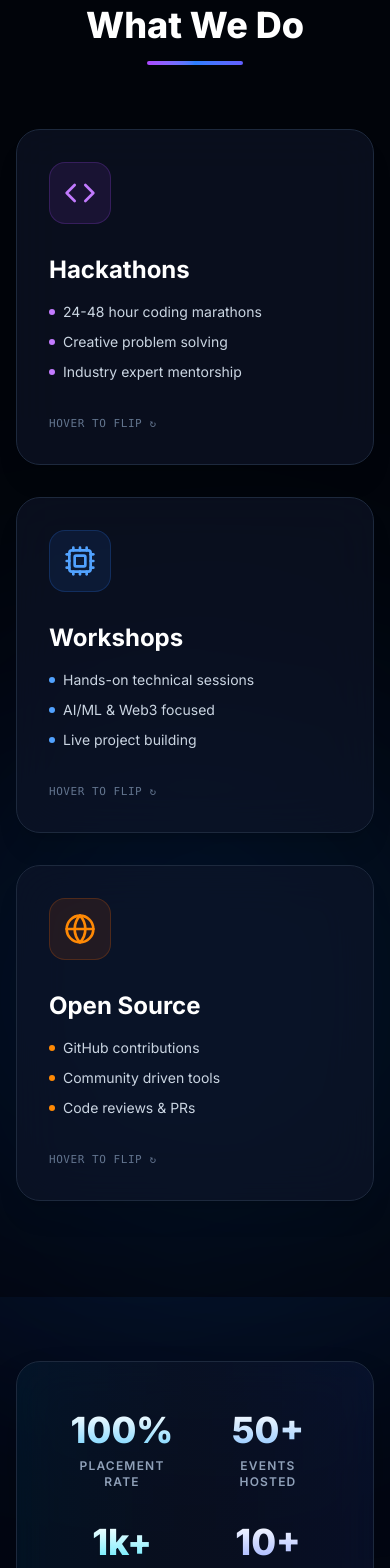
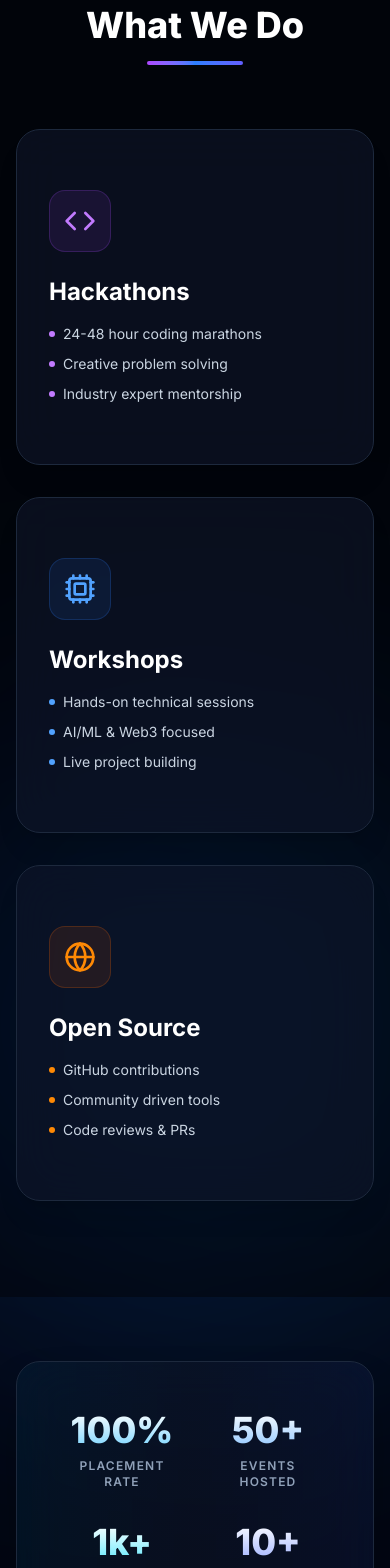
Before and after one commit to Prashant07-jaiswal/CSI_SRMCEM-X-D-CODERS-website-UI, a Next.js app: page / in a window 390 px wide. Shown: the part 960-2528 px from the top of the page. Built offline with nearby package versions, Linux system fonts and the light colour scheme.

Commit message:
feat: implement mobile tap-to-flip, 3D bubble burst scatter, clean card layouts, and Why Join Us section

```diff
--- a/src/app/about/page.tsx
+++ b/src/app/about/page.tsx
@@ -232,7 +232,12 @@ const faqs = [
 
 export default function AboutPage() {
   const [openFaq, setOpenFaq] = useState<number | null>(0);
+  const [flippedCards, setFlippedCards] = useState<Record<string, boolean>>({});
   const { config } = useTheme();
+
+  const toggleCardFlip = (key: string) => {
+    setFlippedCards(prev => ({ ...prev, [key]: !prev[key] }));
+  };
 
   const fadeUp: Variants = {
     hidden: { opacity: 0, y: 30 },
@@ -295,24 +300,12 @@ export default function AboutPage() {
             <Sparkles className="w-3.5 h-3.5 inline mr-1 text-sky-400" />
             The High-Performance Environment
           </span>
-          <h2 className="text-4xl md:text-6xl font-extrabold text-white mb-8 tracking-tight">
+          <h2 className="text-4xl md:text-6xl font-extrabold text-white mb-4 tracking-tight">
             Our <span className={cn("text-transparent bg-clip-text bg-gradient-to-r", config.gradientText)}>Ecosystem</span>
           </h2>
-
-          <div className="space-y-6 text-left bg-slate-900/40 border border-slate-800/80 p-8 md:p-10 rounded-3xl backdrop-blur-xl shadow-xl">
-            <p className="text-slate-200 text-lg md:text-xl leading-relaxed font-light">
-              At <strong className="text-sky-300 font-semibold">CSI_SRMCEM X D&apos;CODERS</strong>, we are building an ecosystem where students learn, create, compete, and grow together. Our community goes beyond regular classroom learning by providing practical exposure through technical events, collaborative projects, and industry-oriented experiences that help students build confidence and real-world skills.
-            </p>
-            <p className="text-slate-300 text-base md:text-lg leading-relaxed">
-              We regularly organize <strong className="text-white font-medium">Hackathons, Tech Talks, and Technical Workshops</strong>, where students explore emerging technologies, interact with experienced speakers, and gain valuable insights into the tech industry. These sessions are designed to inspire innovation, strengthen technical foundations, and encourage creative problem-solving.
-            </p>
-            <p className="text-slate-300 text-base md:text-lg leading-relaxed">
-              Our ecosystem also focuses heavily on coding excellence through <strong className="text-white font-medium">Daily DSA learning sessions</strong>, where members learn Data Structures and Algorithms with guided explanations, discussions, and practice. To keep learning engaging, we conduct <strong className="text-white font-medium">DSA Contests and coding competitions</strong> that challenge students to improve their problem-solving abilities while competing in a healthy and motivating environment.
-            </p>
-            <p className="text-slate-300 text-base md:text-lg leading-relaxed">
-              Beyond technical learning, we promote <strong className="text-white font-medium">teamwork, leadership, content creation, and community engagement</strong>, ensuring that every member gets opportunities to contribute, learn from others, and grow throughout their journey. At CSI_SRMCEM X D&apos;CODERS, every initiative is aimed at helping students become better developers, stronger leaders, and future-ready professionals.
-            </p>
-          </div>
+          <p className="text-slate-400 max-w-2xl mx-auto text-base md:text-lg">
+            A collaborative student tech ecosystem driving real-world impact across software engineering, creative design, and technical leadership.
+          </p>
         </motion.div>
 
         {/* 5 Interactive Sub-Teams Domain Cards */}
@@ -327,9 +320,13 @@ export default function AboutPage() {
                 whileInView={{ opacity: 1, y: 0 }}
                 viewport={{ once: true }}
                 transition={{ delay: i * 0.08 }}
-                className="group h-[380px] [perspective:1000px]"
+                onClick={() => toggleCardFlip(`subteam-${i}`)}
+                className="group h-[380px] [perspective:1000px] cursor-pointer"
               >
-                <div className="relative w-full h-full transition-transform duration-700 [transform-style:preserve-3d] group-hover:[transform:rotateY(180deg)]">
+                <div className={cn(
+                  "relative w-full h-full transition-transform duration-700 [transform-style:preserve-3d] group-hover:[transform:rotateY(180deg)]",
+                  flippedCards[`subteam-${i}`] && "[transform:rotateY(180deg)]"
+                )}>
 
                   {/* Front Side */}
                   <div className={cn(
@@ -347,10 +344,6 @@ export default function AboutPage() {
                       </span>
                       <h3 className="text-lg font-extrabold text-white mb-2 tracking-tight">{item.title}</h3>
                       <p className="text-slate-400 text-xs leading-relaxed">{item.frontDesc}</p>
-                    </div>
-
-                    <div className="flex items-center justify-between pt-3 border-t border-slate-800/80 text-[11px] font-mono text-slate-500">
-                      <span>Hover to flip ↻</span>
                     </div>
                   </div>
 
@@ -425,9 +418,13 @@ export default function AboutPage() {
                 whileInView={{ opacity: 1, y: 0 }}
                 viewport={{ once: true }}
                 transition={{ delay: i * 0.1 }}
-                className="group h-[380px] [perspective:1000px]"
+                onClick={() => toggleCardFlip(`core-${i}`)}
+                className="group h-[380px] [perspective:1000px] cursor-pointer"
               >
-                <div className="relative w-full h-full transition-transform duration-700 [transform-style:preserve-3d] group-hover:[transform:rotateY(180deg)]">
+                <div className={cn(
+                  "relative w-full h-full transition-transform duration-700 [transform-style:preserve-3d] group-hover:[transform:rotateY(180deg)]",
+                  flippedCards[`core-${i}`] && "[transform:rotateY(180deg)]"
+                )}>
 
                   {/* Front Side */}
                   <div className={cn(
@@ -445,10 +442,6 @@ export default function AboutPage() {
                       </span>
                       <h3 className="text-xl font-extrabold text-white mb-2.5 tracking-tight">{item.title}</h3>
                       <p className="text-slate-400 text-xs leading-relaxed">{item.frontDesc}</p>
-                    </div>
-
-                    <div className="flex items-center justify-between pt-4 border-t border-slate-800/80 text-[11px] font-mono text-slate-400">
-                      <span>Hover to flip ↻</span>
                     </div>
                   </div>
 
@@ -570,9 +563,13 @@ export default function AboutPage() {
           initial={{ opacity: 0, scale: 0.95 }}
           whileInView={{ opacity: 1, scale: 1 }}
           viewport={{ once: true }}
-          className="group h-[560px] md:h-[480px] [perspective:1000px] w-full"
+          onClick={() => toggleCardFlip('mentor')}
+          className="group h-[560px] md:h-[480px] [perspective:1000px] w-full cursor-pointer"
         >
-          <div className="relative w-full h-full transition-transform duration-700 [transform-style:preserve-3d] group-hover:[transform:rotateY(180deg)] group-hover:scale-[1.01]">
+          <div className={cn(
+            "relative w-full h-full transition-transform duration-700 [transform-style:preserve-3d] group-hover:[transform:rotateY(180deg)] group-hover:scale-[1.01]",
+            flippedCards['mentor'] && "[transform:rotateY(180deg)] scale-[1.01]"
+          )}>
 
             {/* Front Side */}
             <div className="absolute inset-0 [backface-visibility:hidden] bg-slate-900/80 border border-slate-800 rounded-3xl p-8 md:p-14 flex flex-col md:flex-row items-center justify-center gap-10 shadow-2xl group-hover:border-sky-500/50 group-hover:shadow-[0_0_35px_rgba(56,189,248,0.3)] transition-all backdrop-blur-xl">
@@ -588,11 +585,7 @@ export default function AboutPage() {
                   Faculty Mentor
                 </span>
                 <h3 className="text-3xl md:text-4xl font-extrabold text-white mb-2 tracking-tight">Pankaj Kumar</h3>
-                <p className="text-lg md:text-xl text-sky-400 font-semibold mb-5">HOD, Department of Computer Science &amp; Engineering (CSE)</p>
-                <div className="text-slate-400 text-sm flex items-center gap-2 justify-center md:justify-start font-mono">
-                  <span>Hover to view mentor&apos;s message</span>
-                  <span className="animate-bounce inline-block text-sky-400">&rarr;</span>
-                </div>
+                <p className="text-lg md:text-xl text-sky-400 font-semibold">HOD, Department of Computer Science &amp; Engineering (CSE)</p>
               </div>
             </div>
 
@@ -602,12 +595,13 @@ export default function AboutPage() {
                 Mentor&apos;s Word
               </span>
               <h3 className="text-2xl md:text-3xl font-extrabold text-white mb-4">Engineering Real Impact</h3>
-              <p className="text-slate-300 leading-relaxed mb-8 max-w-2xl font-light text-base md:text-lg">
+              <p className="text-slate-300 leading-relaxed mb-6 max-w-2xl font-light text-base md:text-lg">
                 &ldquo;The goal of CSI_SRMCEM X D&apos;CODERS is not just to write code, but to engineer solutions that impact society. I am incredibly proud of the innovative spirit, technical excellence, and 100% placement record our students consistently maintain under this chapter.&rdquo;
               </p>
               <div className="flex items-center gap-4">
                 <a
                   href="#"
+                  onClick={(e) => e.stopPropagation()}
                   className="px-6 py-3 rounded-full bg-white/5 hover:bg-sky-500/20 border border-white/10 hover:border-sky-500/40 text-slate-300 hover:text-white transition-all flex items-center gap-2 text-xs md:text-sm font-semibold"
                 >
                   <FaLinkedin className="w-4 h-4 text-sky-400" />
@@ -648,9 +642,13 @@ export default function AboutPage() {
               whileInView={{ opacity: 1, y: 0 }}
               viewport={{ once: true }}
               transition={{ delay: i * 0.1 }}
-              className="group h-[380px] [perspective:1000px]"
+              onClick={() => toggleCardFlip(`head-${i}`)}
+              className="group h-[380px] [perspective:1000px] cursor-pointer"
             >
-              <div className="relative w-full h-full transition-transform duration-700 [transform-style:preserve-3d] group-hover:[transform:rotateY(180deg)]">
+              <div className={cn(
+                "relative w-full h-full transition-transform duration-700 [transform-style:preserve-3d] group-hover:[transform:rotateY(180deg)]",
+                flippedCards[`head-${i}`] && "[transform:rotateY(180deg)]"
+              )}>
 
                 {/* Front Side */}
                 <div className="absolute inset-0 [backface-visibility:hidden] rounded-3xl overflow-hidden border border-slate-800 bg-slate-900/80 group-hover:border-sky-500/50 shadow-xl transition-all duration-300">
@@ -665,10 +663,7 @@ export default function AboutPage() {
                     <span className="px-2.5 py-0.5 bg-sky-500/20 text-sky-300 border border-sky-500/30 text-[10px] font-mono font-bold rounded-full uppercase tracking-wider mb-2 inline-block">
                       {head.role}
                     </span>
-                    <h3 className="text-xl font-bold text-white mb-1">{head.name}</h3>
-                    <div className="flex items-center justify-between text-xs text-slate-400 mt-2 font-mono">
-                      <span>Hover to flip ↻</span>
-                    </div>
+                    <h3 className="text-xl font-bold text-white">{head.name}</h3>
                   </div>
                 </div>
 
--- a/src/app/page.tsx
+++ b/src/app/page.tsx
@@ -20,6 +20,11 @@ export default function Home() {
     placementRate: "100%"
   });
   const [featuredEvent, setFeaturedEvent] = useState<EventItem | null>(null);
+  const [flippedCards, setFlippedCards] = useState<Record<string, boolean>>({});
+
+  const toggleCardFlip = (key: string) => {
+    setFlippedCards(prev => ({ ...prev, [key]: !prev[key] }));
+  };
 
   const loadData = () => {
     setStats(DataStore.getStats());
@@ -119,11 +124,16 @@ export default function Home() {
 
           <div className="grid md:grid-cols-3 gap-8">
             {/* Card 1: Hackathons */}
-            <div className="group h-84 [perspective:1000px]">
-              <div className="relative w-full h-full transition-transform duration-700 [transform-style:preserve-3d] group-hover:[transform:rotateY(180deg)] group-hover:scale-105">
+            <div
+              onClick={() => toggleCardFlip('hackathons')}
+              className="group h-84 [perspective:1000px] cursor-pointer"
+            >
+              <div className={cn(
+                "relative w-full h-full transition-transform duration-700 [transform-style:preserve-3d] group-hover:[transform:rotateY(180deg)] group-hover:scale-105",
+                flippedCards['hackathons'] && "[transform:rotateY(180deg)] scale-105"
+              )}>
                 {/* Front Side */}
-                <div className="absolute inset-0 [backface-visibility:hidden] bg-slate-900/60 border border-slate-800 rounded-3xl p-8 flex flex-col items-start justify-between backdrop-blur-xl shadow-xl group-hover:border-purple-500/50 group-hover:shadow-[0_0_30px_rgba(168,85,247,0.25)] transition-all">
-                  <div>
+                <div className="absolute inset-0 [backface-visibility:hidden] bg-slate-900/60 border border-slate-800 rounded-3xl p-8 flex flex-col items-start justify-center backdrop-blur-xl shadow-xl group-hover:border-purple-500/50 group-hover:shadow-[0_0_30px_rgba(168,85,247,0.25)] transition-all">
                   <div className="p-3.5 rounded-2xl bg-purple-500/10 border border-purple-500/20 mb-6 inline-block text-purple-400">
                     <Code className="w-8 h-8" />
                   </div>
@@ -140,8 +150,6 @@ export default function Home() {
                     </li>
                   </ul>
                 </div>
-                  <span className="text-[11px] font-mono text-slate-500 uppercase tracking-wider">Hover to flip ↻</span>
-                </div>
 
                 {/* Back Side */}
                 <div className="absolute inset-0 [backface-visibility:hidden] [transform:rotateY(180deg)] bg-gradient-to-br from-purple-950/90 via-slate-900 to-black border border-purple-500/50 rounded-3xl p-8 flex flex-col items-start justify-center shadow-[0_0_30px_rgba(168,85,247,0.3)]">
@@ -157,11 +165,16 @@ export default function Home() {
             </div>
 
             {/* Card 2: Workshops */}
-            <div className="group h-84 [perspective:1000px]">
-              <div className="relative w-full h-full transition-transform duration-700 [transform-style:preserve-3d] group-hover:[transform:rotateY(180deg)] group-hover:scale-105">
+            <div
+              onClick={() => toggleCardFlip('workshops')}
+              className="group h-84 [perspective:1000px] cursor-pointer"
+            >
+              <div className={cn(
+                "relative w-full h-full transition-transform duration-700 [transform-style:preserve-3d] group-hover:[transform:rotateY(180deg)] group-hover:scale-105",
+                flippedCards['workshops'] && "[transform:rotateY(180deg)] scale-105"
+              )}>
                 {/* Front Side */}
-                <div className="absolute inset-0 [backface-visibility:hidden] bg-slate-900/60 border border-slate-800 rounded-3xl p-8 flex flex-col items-start justify-between backdrop-blur-xl shadow-xl group-hover:border-blue-500/50 group-hover:shadow-[0_0_30px_rgba(59,130,246,0.25)] transition-all">
-                  <div>
+                <div className="absolute inset-0 [backface-visibility:hidden] bg-slate-900/60 border border-slate-800 rounded-3xl p-8 flex flex-col items-start justify-center backdrop-blur-xl shadow-xl group-hover:border-blue-500/50 group-hover:shadow-[0_0_30px_rgba(59,130,246,0.25)] transition-all">
                   <div className="p-3.5 rounded-2xl bg-blue-500/10 border border-blue-500/20 mb-6 inline-block text-blue-400">
                     <Cpu className="w-8 h-8" />
                   </div>
@@ -178,8 +191,6 @@ export default function Home() {
                     </li>
                   </ul>
                 </div>
-                  <span className="text-[11px] font-mono text-slate-500 uppercase tracking-wider">Hover to flip ↻</span>
-                </div>
 
                 {/* Back Side */}
                 <div className="absolute inset-0 [backface-visibility:hidden] [transform:rotateY(180deg)] bg-gradient-to-br from-blue-950/90 via-slate-900 to-black border border-blue-500/50 rounded-3xl p-8 flex flex-col items-start justify-center shadow-[0_0_30px_rgba(59,130,246,0.3)]">
@@ -195,11 +206,16 @@ export default function Home() {
             </div>
 
             {/* Card 3: Open Source */}
-            <div className="group h-84 [perspective:1000px]">
-              <div className="relative w-full h-full transition-transform duration-700 [transform-style:preserve-3d] group-hover:[transform:rotateY(180deg)] group-hover:scale-105">
+            <div
+              onClick={() => toggleCardFlip('opensource')}
+              className="group h-84 [perspective:1000px] cursor-pointer"
+            >
+              <div className={cn(
+                "relative w-full h-full transition-transform duration-700 [transform-style:preserve-3d] group-hover:[transform:rotateY(180deg)] group-hover:scale-105",
+                flippedCards['opensource'] && "[transform:rotateY(180deg)] scale-105"
+              )}>
                 {/* Front Side */}
-                <div className="absolute inset-0 [backface-visibility:hidden] bg-slate-900/60 border border-slate-800 rounded-3xl p-8 flex flex-col items-start justify-between backdrop-blur-xl shadow-xl group-hover:border-orange-500/50 group-hover:shadow-[0_0_30px_rgba(249,115,22,0.25)] transition-all">
-                  <div>
+                <div className="absolute inset-0 [backface-visibility:hidden] bg-slate-900/60 border border-slate-800 rounded-3xl p-8 flex flex-col items-start justify-center backdrop-blur-xl shadow-xl group-hover:border-orange-500/50 group-hover:shadow-[0_0_30px_rgba(249,115,22,0.25)] transition-all">
                   <div className="p-3.5 rounded-2xl bg-orange-500/10 border border-orange-500/20 mb-6 inline-block text-orange-400">
                     <Globe className="w-8 h-8" />
                   </div>
@@ -215,8 +231,6 @@ export default function Home() {
                       <span className="w-1.5 h-1.5 rounded-full bg-orange-400" /> Code reviews &amp; PRs
                     </li>
                   </ul>
-                  </div>
-                  <span className="text-[11px] font-mono text-slate-500 uppercase tracking-wider">Hover to flip ↻</span>
                 </div>
 
                 {/* Back Side */}
@@ -278,15 +292,15 @@ export default function Home() {
 
         <div className="max-w-7xl mx-auto">
           {/* Section Header */}
-          <div className="text-center max-w-3xl mx-auto mb-16">
+          <div className="text-center max-w-4xl mx-auto mb-16 p-8 md:p-12 rounded-3xl bg-slate-900/60 border border-slate-800 backdrop-blur-xl">
             <div className="inline-block mb-4">
-              <span className="inline-flex items-center gap-2 px-4 py-1.5 text-xs font-bold uppercase tracking-widest text-sky-400 bg-sky-500/10 rounded-full border border-sky-500/30 backdrop-blur-md shadow-[0_0_15px_rgba(56,189,248,0.2)]">
+              <span className="inline-flex items-center gap-2 px-4 py-1.5 text-xs font-bold uppercase tracking-widest text-sky-400 bg-sky-500/10 rounded-full border border-sky-500/30 backdrop-blur-md shadow-none">
                 <Sparkles className="w-3.5 h-3.5 text-sky-400" />
                 Where Code Meets Innovation
               </span>
             </div>
             <h2 className="text-4xl md:text-6xl font-extrabold text-white tracking-tight mb-6">
-              Why Join <span className={cn("text-transparent bg-clip-text bg-gradient-to-r", config.gradientText)}>CSI_SRMCEM X D&apos;CODERS?</span>
+              Why Join <span className={cn("text-transparent bg-clip-text bg-gradient-to-r", config.gradientText)}>Us?</span>
             </h2>
             <p className="text-slate-300 text-lg md:text-xl leading-relaxed mb-4 font-light">
               CSI_SRMCEM X D&apos;CODERS is more than a college club—it&apos;s a high-performance tech ecosystem built for developers, problem-solvers, and innovators. We create an environment where curiosity evolves into expertise through hands-on development, competitive coding, hackathons, technical workshops, and collaborative innovation.
--- a/src/components/ui/HeroLogo.tsx
+++ b/src/components/ui/HeroLogo.tsx
@@ -36,17 +36,49 @@ export function HeroLogo() {
     });
   }, [scrollY]);
 
-  // Bubble Particles Configuration (Stable across renders)
+  // Bubble Particles Configuration (Stable across renders) - Wide horizontal left/right & downward radial dispersion
   const bubbleParticles = useMemo(() => {
-    return Array.from({ length: 60 }, (_, i) => ({
-      id: i,
-      size: Math.random() * 20 + 10,
-      targetX: (Math.random() - 0.5) * 1100,
-      targetY: (Math.random() - 0.5) * 1100,
-      scale: Math.random() * 2 + 1,
-      duration: 1.2 + Math.random() * 0.8,
-      delay: Math.random() * 0.1,
-    }));
+    return Array.from({ length: 320 }, (_, i) => {
+      // 360-degree radial angles with expansive left and right horizontal fan-out
+      const angle = Math.random() * Math.PI * 2;
+      const baseDistance = 220 + Math.random() * 1150;
+
+      // Horizontal expansion factor ensuring prominent left and right scatter
+      const horizontalStretch = 1.45;
+      const targetX = Math.cos(angle) * baseDistance * horizontalStretch;
+
+      // Gentle downward bias as user scrolls
+      const targetY = Math.sin(angle) * baseDistance + (Math.sin(angle) > 0 ? Math.random() * 220 : 0);
+
+      const size = Math.random() < 0.65 ? Math.random() * 14 + 5 : Math.random() * 26 + 14;
+      const isCyan = i % 3 === 0;
+      const isBlue = i % 3 === 1;
+
+      return {
+        id: i,
+        size,
+        targetX,
+        targetY,
+        scale: Math.random() * 1.9 + 0.8,
+        duration: 1.1 + Math.random() * 1.3,
+        delay: Math.random() * 0.22,
+        borderColor: isCyan
+          ? "border-cyan-300/90"
+          : isBlue
+          ? "border-blue-400/90"
+          : "border-sky-300/90",
+        bgColor: isCyan
+          ? "bg-cyan-400/25"
+          : isBlue
+          ? "bg-blue-500/25"
+          : "bg-sky-400/25",
+        boxShadow: isCyan
+          ? "0 0 14px rgba(6, 182, 212, 0.9), inset 0 0 10px rgba(255, 255, 255, 0.7)"
+          : isBlue
+          ? "0 0 14px rgba(59, 130, 246, 0.9), inset 0 0 10px rgba(255, 255, 255, 0.7)"
+          : "0 0 14px rgba(56, 189, 248, 0.9), inset 0 0 10px rgba(255, 255, 255, 0.7)",
+      };
+    });
   }, []);
 
   // Bubble animation variants for out animation
@@ -327,18 +359,21 @@ export function HeroLogo() {
       {/* 2. BUBBLE PARTICLES EXPLOSION BURST EFFECT (TRIGGERS ON SCROLL OUT) */}
       {/* ========================================================================= */}
       {isScrolled && (
-        <div className="absolute inset-0 flex items-center justify-center pointer-events-none z-50">
+        <div className="absolute inset-0 flex items-center justify-center pointer-events-none z-50 overflow-visible">
           {bubbleParticles.map((bubble) => (
             <motion.div
               key={`bubble-${bubble.id}`}
-              className="absolute rounded-full border-[2px] border-sky-300/80 bg-sky-400/20 backdrop-blur-sm"
+              className={cn(
+                "absolute rounded-full border-[1.5px] backdrop-blur-xs transform-gpu will-change-transform",
+                bubble.borderColor,
+                bubble.bgColor
+              )}
               style={{
                 width: bubble.size,
                 height: bubble.size,
-                boxShadow:
-                  "0 0 12px rgba(56, 189, 248, 0.85), inset 0 0 10px rgba(255, 255, 255, 0.6)",
+                boxShadow: bubble.boxShadow,
               }}
-              initial={{ x: 0, y: 0, scale: 0.5, opacity: 1 }}
+              initial={{ x: 0, y: 0, scale: 0.3, opacity: 1 }}
               animate={{
                 x: bubble.targetX,
                 y: bubble.targetY,
```
Lines whose indentation alone changed are shown as unchanged.
